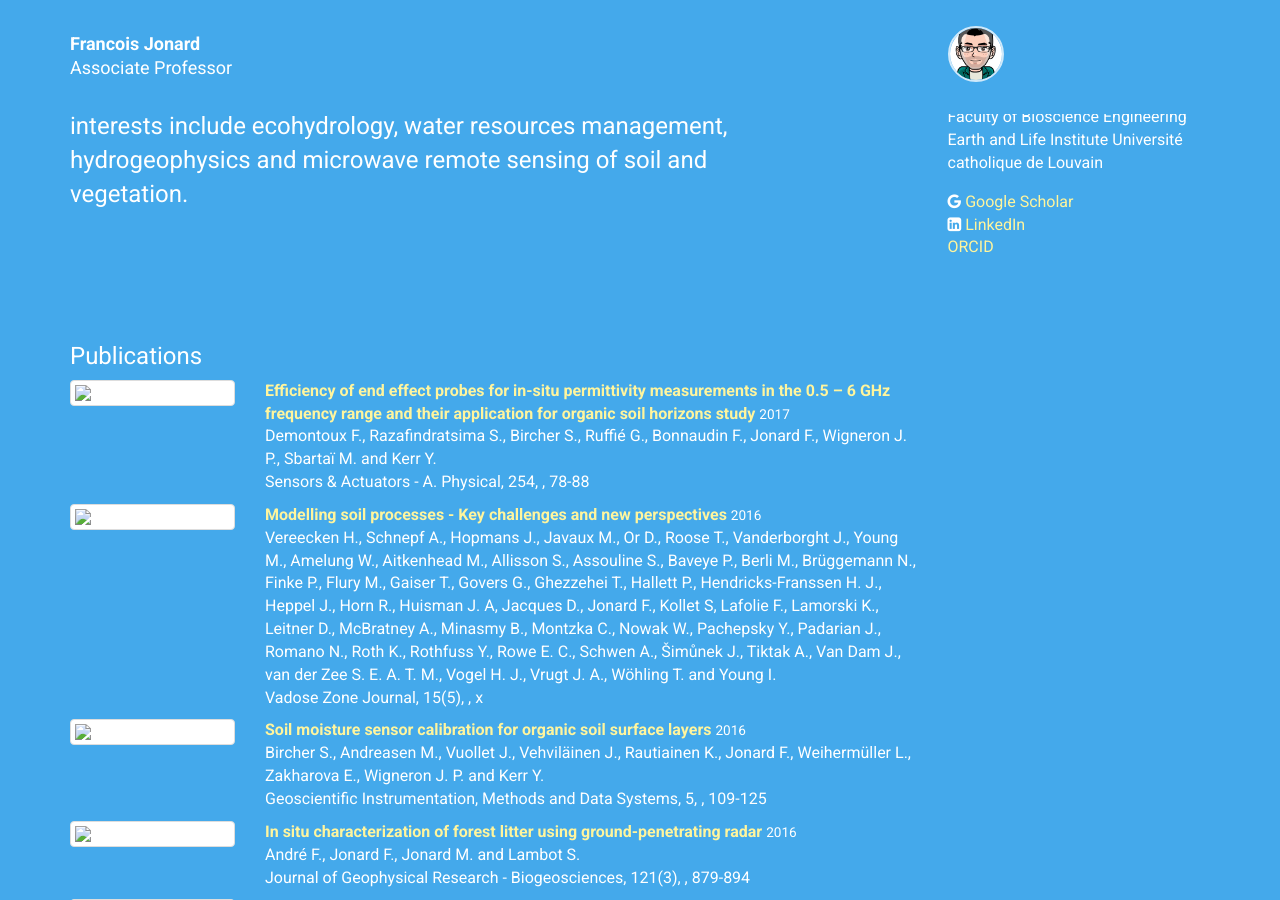
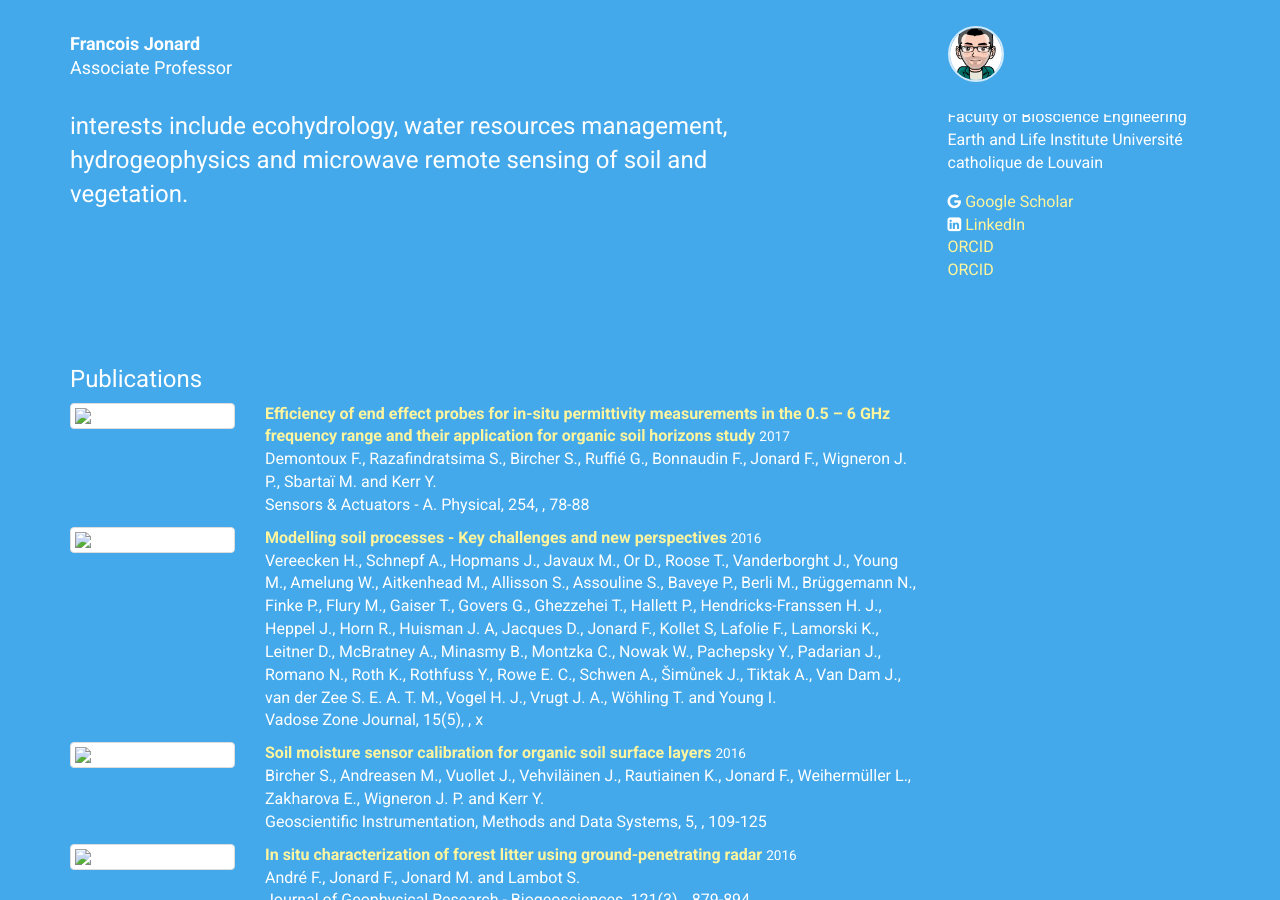
Before and after one commit to francoisjonard/francoisjonard.github.io, a Jekyll site: the page built from index.html, in a window 1280 px wide and 900 px high, scrolled down 326 px. Built offline with Jekyll 4.4.1, drawn with Linux system fonts in a browser that asks for light colours; nearby versions of some CDN libraries.

Commit message:
Update personal.yml

```diff
--- a/_data/personal.yml
+++ b/_data/personal.yml
@@ -34,6 +34,10 @@ profiles:
     network: ORCID
     username:
     url: https://orcid.org/0000-0002-8562-2073
+  -
+    network: ORCID
+    username:
+    url: https://orcid.org/0000-0002-8562-2073
 
 
 intro:
```
